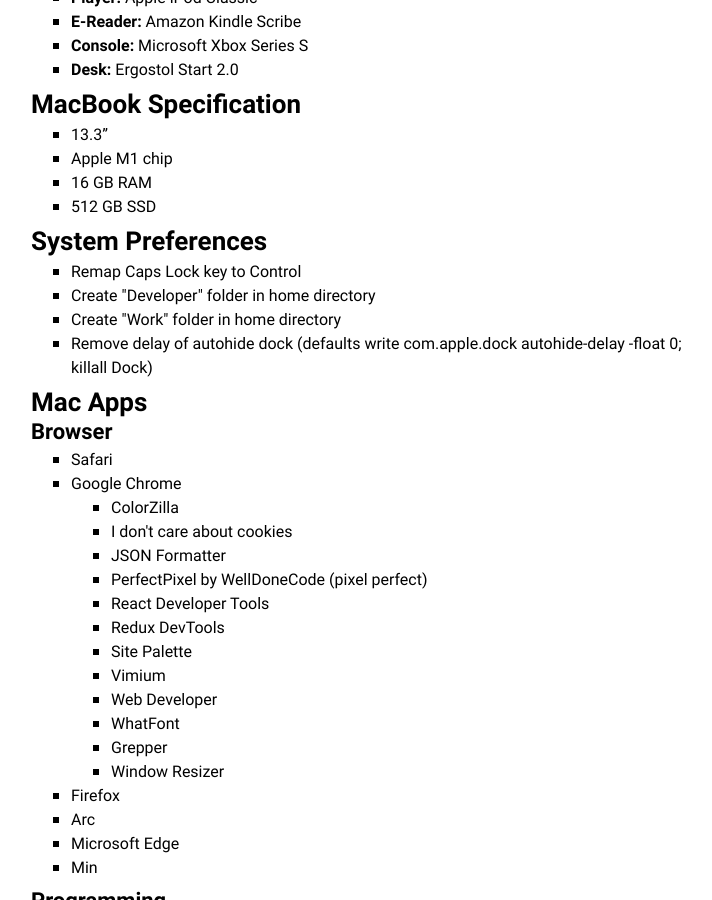
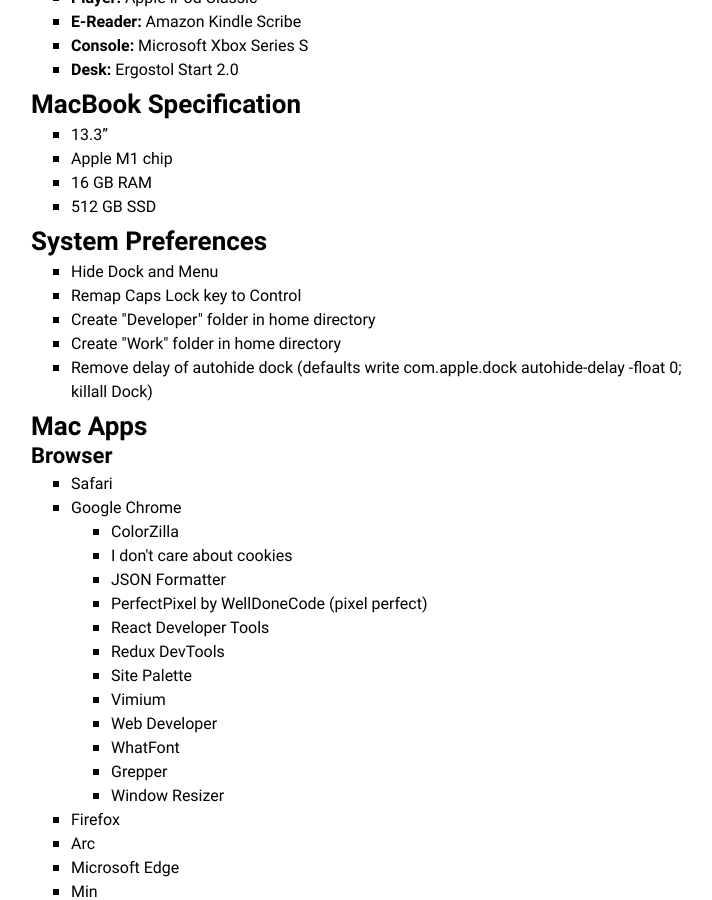
Before and after one commit to amalumian/www.malumian.dev, a Jekyll site: the page built from setup.html, in a window 1280 px wide and 900 px high, scrolled down 626 px. Shown: the whole window, without its empty margins (279-991 px from the left). Built offline with Jekyll 4.4.1, drawn with Linux system fonts in a browser that asks for light colours.

Commit message:
Update setup.html

```diff
--- a/setup.html
+++ b/setup.html
@@ -44,6 +44,7 @@
     </ul>
     <h2 id="system-preferences">System Preferences</h2>
     <ul>
+        <li>Hide Dock and Menu</li>
         <li>Remap Caps Lock key to Control</li>
         <li>Create "Developer" folder in home directory</li>
         <li>Create "Work" folder in home directory</li>
```
